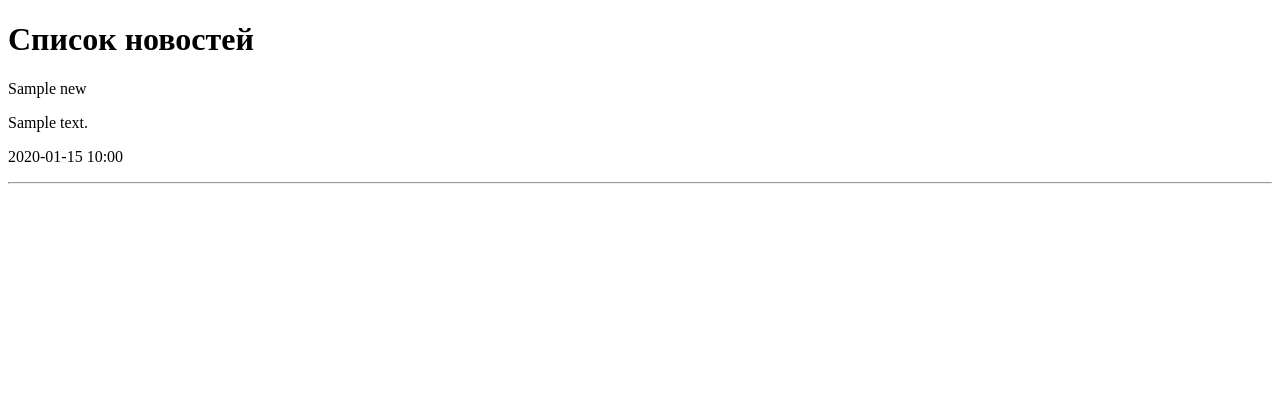
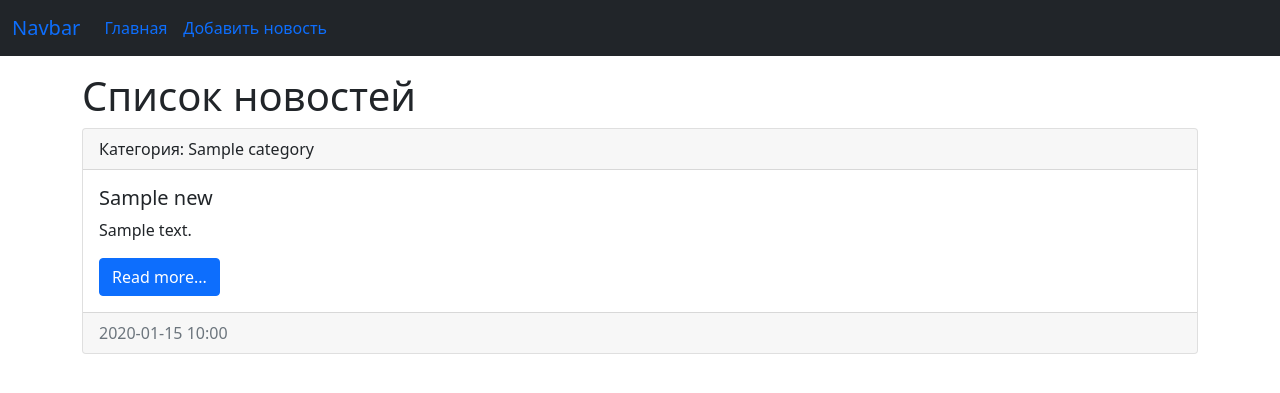
Before and after one commit to bolshestas/landing, a Django app: page / in a window 1280 px wide. Shown: the top 393 px of the page. Run offline with Django 4.2, Linux system fonts and the light colour scheme; tables that the repository leaves empty hold one stand-in row (values such as "Sample post").

Commit message:
Update index.html

```diff
--- a/landing/news/templates/news/index.html
+++ b/landing/news/templates/news/index.html
@@ -1,24 +1,54 @@
-<!DOCTYPE html>
-<html lang="en">
-<head>
-    <meta charset="UTF-8">
-    <meta http-equiv="X-UA-Compatible" content="IE=edge">
-    <meta name="viewport" content="width=device-width, initial-scale=1.0">
+<!doctype html>
+<html lang="ru">
+  <head>
+    <meta charset="utf-8">
+    <meta name="viewport" content="width=device-width, initial-scale=1">
+    <link href="https://cdn.jsdelivr.net/npm/bootstrap@5.0.2/dist/css/bootstrap.min.css" rel="stylesheet" integrity="sha384-EVSTQN3/azprG1Anm3QDgpJLIm9Nao0Yz1ztcQTwFspd3yD65VohhpuuCOmLASjC" crossorigin="anonymous">
     <title>{{ title }}</title>
-</head>
-<body>
+  </head>
+  <body>
 
+    <nav class="navbar navbar-expand-lg bg-dark">
+        <div class="container-fluid">
+          <a class="navbar-brand" href="/">Navbar</a>
+          <button class="navbar-toggler" type="button" data-bs-toggle="collapse" data-bs-target="#navbarNavAltMarkup" aria-controls="navbarNavAltMarkup" aria-expanded="false" aria-label="Toggle navigation">
+            <span class="navbar-toggler-icon"></span>
+          </button>
+          <div class="collapse navbar-collapse" id="navbarNavAltMarkup">
+            <div class="navbar-nav">
+              <a class="nav-link active" aria-current="page" href="/">Главная</a>
+              <a class="nav-link" href="/">Добавить новость</a>
+            </div>
+          </div>
+        </div>
+      </nav>
+
+<div class='container mt-3'>
     <h1>{{ title }}</h1>
+    <div class='row'>
+        <div class='col-md-12'>
+            {% for i in news %}
+            <div class="card mb-3">
+                <div class="card-header">
+                    Категория: {{ i.category }}
+                </div>
+                <div class="card-body">
+                    <h5 class="card-title">{{ i.title }}</h5>
+                    <p class="card-text">{{ i.content }}</p>
+                    <a href="#" class="btn btn-primary">Read more...</a>
+                </div>
+                <div class="card-footer text-muted">
+                    {{ i.created_at|date:'Y-m-d H:i' }}
+                </div>
+            </div>
+            {% endfor %}
+        </div>
+    </div>
+</div>
 
-    {% for i in news %}
+    <script src="https://cdn.jsdelivr.net/npm/bootstrap@5.0.2/dist/js/bootstrap.bundle.min.js" integrity="sha384-MrcW6ZMFYlzcLA8Nl+NtUVF0sA7MsXsP1UyJoMp4YLEuNSfAP+JcXn/tWtIaxVXM" crossorigin="anonymous"></script>
+    <script src="https://cdn.jsdelivr.net/npm/@popperjs/core@2.9.2/dist/umd/popper.min.js" integrity="sha384-IQsoLXl5PILFhosVNubq5LC7Qb9DXgDA9i+tQ8Zj3iwWAwPtgFTxbJ8NT4GN1R8p" crossorigin="anonymous"></script>
+    <script src="https://cdn.jsdelivr.net/npm/bootstrap@5.0.2/dist/js/bootstrap.min.js" integrity="sha384-cVKIPhGWiC2Al4u+LWgxfKTRIcfu0JTxR+EQDz/bgldoEyl4H0zUF0QKbrJ0EcQF" crossorigin="anonymous"></script>
 
-        <div>
-            <p>{{ i.title }}</p>
-            <p>{{ i.content }}</p>
-            <p>{{ i.created_at|date:'Y-m-d H:i' }}</p>
-        </div>
-        <hr>
-    {% endfor %}
-
-</body>
+  </body>
 </html>
```
